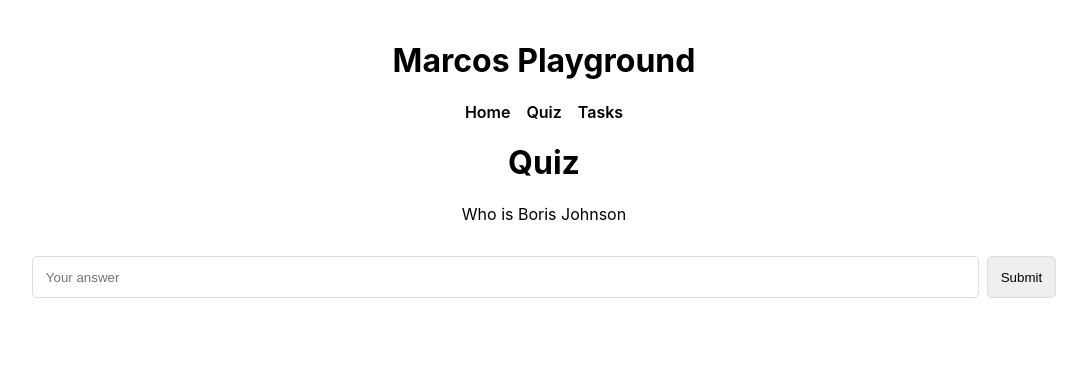
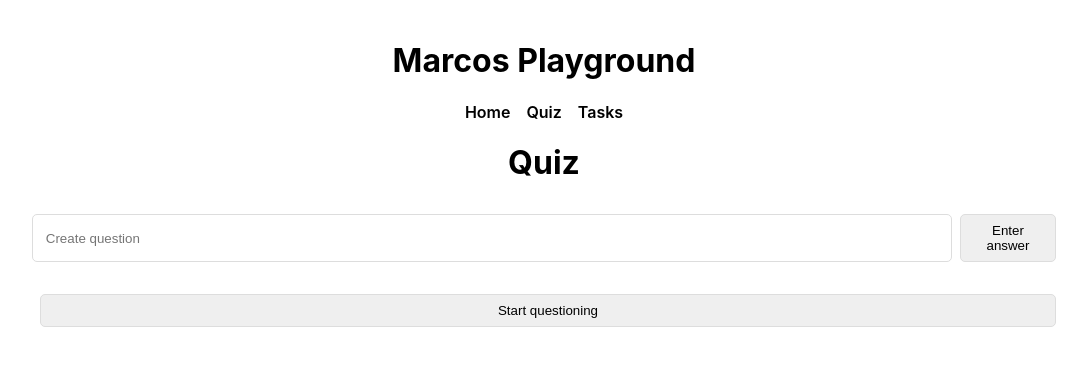
Before and after one commit to MarcoNanka/react-playground, a React (Create React App) app: page /quiz in a window 1280 px wide. Shown: the top 366 px of the page, without its empty margins (96-1183 px from the left). Built offline with nearby package versions, Linux system fonts and the light colour scheme.

Commit message:
Implemented quiz

```diff
--- a/package.json
+++ b/package.json
@@ -10,6 +10,7 @@
     "react-dom": "^17.0.2",
     "react-router-dom": "^6.2.2",
     "react-scripts": "5.0.0",
+    "typescript": "^4.6.3",
     "web-vitals": "^2.1.4"
   },
   "scripts": {
--- a/src/components/Quiz.js
+++ b/src/components/Quiz.js
@@ -1,21 +1,44 @@
 import { useState } from "react";
 
 const Quiz = (props) => {
-  const [quizzes, setQuizzes] = useState([
-    {
-      question: "Who is Boris Johnson",
-      answer: "Current prime minister of GB",
-    },
-  ]);
+  const [quizzes, setQuizzes] = useState([]);
   const [showAnswer, setShowAnswer] = useState(false);
   const [correct, setCorrect] = useState();
   const [input, setInput] = useState("");
+  const [otherinput, setOtherInput] = useState("");
+  const [question, setQuestion] = useState("");
+  const [create, setCreate] = useState(true);
   const quiz = quizzes[0];
   return (
     <>
       <div className="quiz">
         <h1 className="title">Quiz</h1>
-        {!quiz ? (
+        {create ? (
+          <form
+            onSubmit={(e) => {
+              e.preventDefault();
+              if (otherinput) {
+                if (question) {
+                  const newQuizzes = [...quizzes];
+                  newQuizzes.push({ question, answer: otherinput });
+                  setQuizzes(newQuizzes);
+                  setQuestion("");
+                } else {
+                  setQuestion(otherinput);
+                }
+                setOtherInput("");
+              }
+            }}
+          >
+            <input
+              value={otherinput}
+              onChange={(e) => setOtherInput(e.target.value)}
+              type="text"
+              placeholder={question ? "Create answer" : "Create question"}
+            />
+            <button>{!question ? "Enter answer" : "save"}</button>
+          </form>
+        ) : !quiz ? (
           "no questions left"
         ) : (
           <div>
@@ -63,6 +86,9 @@
           </div>
         )}
       </div>
+      <button onClick={() => setCreate(create ? false : true)}>
+        {create ? "Start questioning" : "Start creating new fancy quizzes"}
+      </button>
     </>
   );
 };
```
Also changed, not shown: 1 other file (tests, documents, lock files or other folders).
